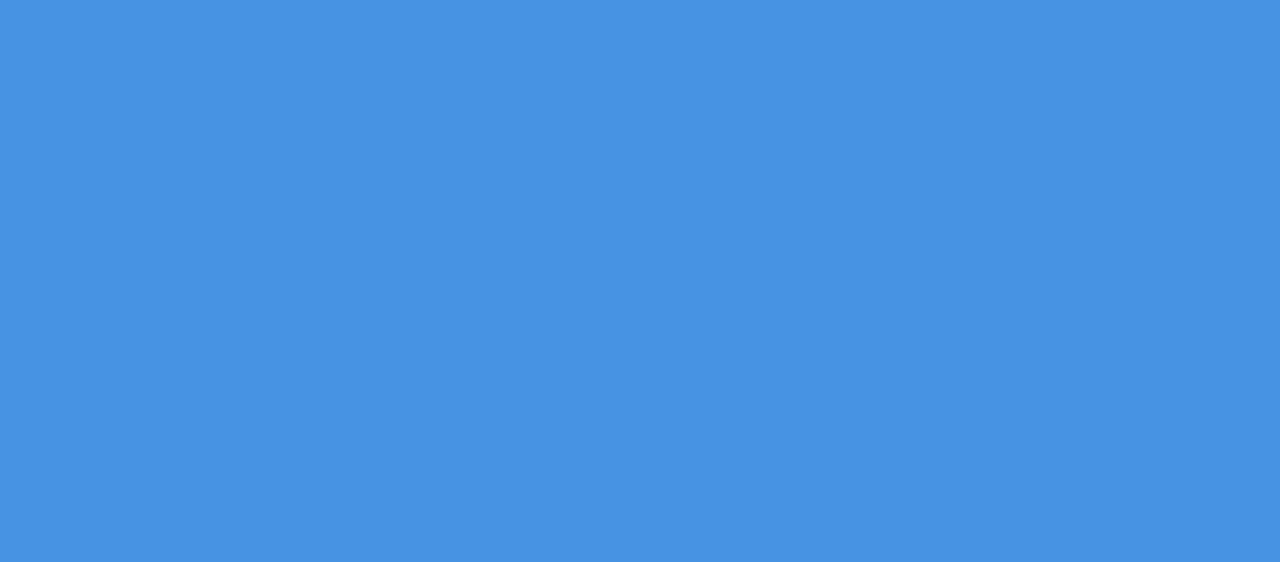
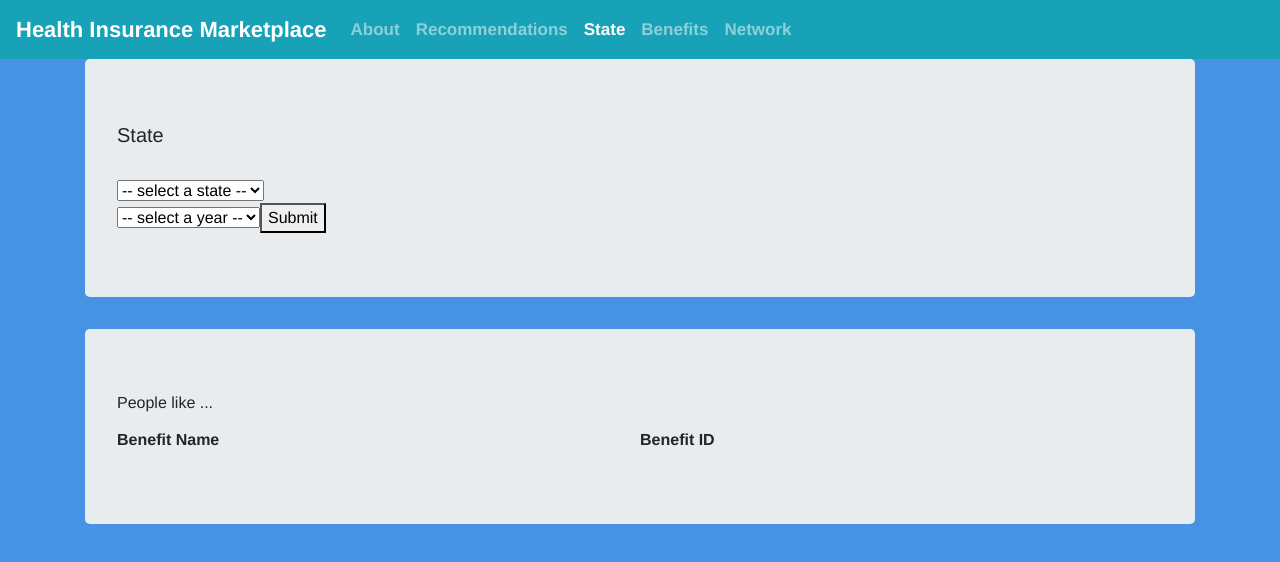
Before and after one commit to ptvu281/cis550-group2, a React (Create React App) app in the folder client/: page /state in a window 1280 px wide. Shown: the top 562 px of the page. Built offline with nearby package versions, Linux system fonts and the light colour scheme.

Commit message:
Re-added Yahan's State page
For some reason, my pull didnt have it, so I manually re-added it

```diff
--- a/client/src/components/App.js
+++ b/client/src/components/App.js
@@ -7,6 +7,7 @@ import {
 import About from './About';
 import Recommendations from './Recommendations';
 import BestGenres from './BestGenres';
+import State from './State';
 
 export default class App extends React.Component {
 
@@ -36,6 +37,12 @@ export default class App extends React.Component {
 							)}
 						/>
 						<Route
+							path="/state"
+							render={() => (
+								<State />
+							)}
+						/>
+						<Route
 							path="/bestgenres"
 							render={() => (
 								<BestGenres />
--- /dev/null
+++ b/client/src/components/State.js
@@ -0,0 +1,111 @@
+import React from 'react';
+import PageNavbar from './PageNavbar';
+import RecommendationsRow from './RecommendationsRow';
+import '../style/Recommendations.css';
+import 'bootstrap/dist/css/bootstrap.min.css';
+
+export default class State extends React.Component {
+	constructor(props) {
+		super(props);
+
+		// State maintained by this React component is the selected state and year,
+        // and the list of benefits.
+        let stateList = ["AK", "AL", "AR", "AZ", "CA", "CO", "CT", "DE", "FL", "GA", "HI",
+		"IA", "ID", "IL", "IN", "KS", "KY", "LA", "MA", "MD", "ME", "MI", "MN", "MO",
+		"MS", "MT", "NC", "ND", "NE", "NH", "NJ", "NM", "NV","NY","OH","OK","OR","PA",
+		"RI", "SC", "SD", "TN", "TX", "UT", "VA", "VT", "WA", "WI", "WV","WY"];
+		let stateDivs = stateList.map((stateObj, i) => <option key={i} value={stateObj}>{stateObj}</option>);
+
+        let yearList = ["1990", "2000", "2010", "2020"];
+		let yearDivs = yearList.map((yearObj, i) => <option key={i} value={yearObj}>{yearObj}</option>);
+
+        this.state = {
+            selectedState: "",
+            states: stateDivs,
+            selectedYear: "",
+            years: yearDivs,
+            benefits: [],
+		}
+
+        this.handleChangeState = this.handleChangeState.bind(this);
+        this.handleChangeYear = this.handleChangeYear.bind(this);
+		this.submitStateYear = this.submitStateYear.bind(this);
+	}
+
+
+
+
+	// Hint: State submitted is contained in `this.state.selectedState`.
+	submitStateYear() {
+		fetch("http://localhost:8081/state/" + this.state.selectedState + "/" + this.state.selectedYear, {
+			method: "GET"
+		})
+			.then(res => res.json())
+			.then(benefitList => {
+				console.log(benefitList); //displays your JSON object in the console
+				if (!benefitList) return;
+				let benefitDivs = benefitList.map((benefitObj, i) =>
+					<RecommendationsRow key={i} title={benefitObj.TITLE} id={benefitObj.ID}/>
+				);
+
+				//This saves our HTML representation of the data into the state, which we can call in our render function
+				this.setState({
+					benefits: benefitDivs
+				});
+			})
+			.catch(err => console.log(err))
+	}
+
+
+
+    handleChangeState(e) {
+		this.setState({
+			selectedState: e.target.value
+		});
+    }
+
+    handleChangeYear(e) {
+		this.setState({
+			selectedYear: e.target.value
+		});
+	}
+
+	render() {
+
+		return (
+			<div className="Recommendations">
+				<PageNavbar active="state"/>
+			    <div className="container recommendations-container">
+			    	<div className="jumbotron">
+			    		<div className="h5">State</div>
+			    		<br></br>
+                        <div className="dropdown-container">
+                            <select value={this.state.selectedState} onChange={this.handleChangeState} className="dropdown" id="decadesDropdown">
+                                <option select value> -- select a state -- </option>
+                                {this.state.states}
+                            </select>
+                            <br></br>
+                            <select value={this.state.selectedYear} onChange={this.handleChangeYear} className="dropdown" id="decadesDropdown">
+                                <option select value> -- select a year -- </option>
+                                {this.state.years}
+                            </select>
+                            <button className="submit-btn" id="decadesSubmitBtn" onClick={this.submitStateYear}>Submit</button>
+			    		</div>
+                    </div>
+                    <div className="jumbotron">
+                        <div className="header-container">
+                            <div className="h6">People like ...</div>
+                            <div className="headers">
+                                <div className="header"><strong>Benefit Name</strong></div>
+                                <div className="header"><strong>Benefit ID</strong></div>
+                            </div>
+                        </div>
+                        <div className="results-container" id="results">
+                            {this.state.benefits}
+                        </div>
+                    </div>
+			    </div>
+		    </div>
+		);
+	}
+}
```
